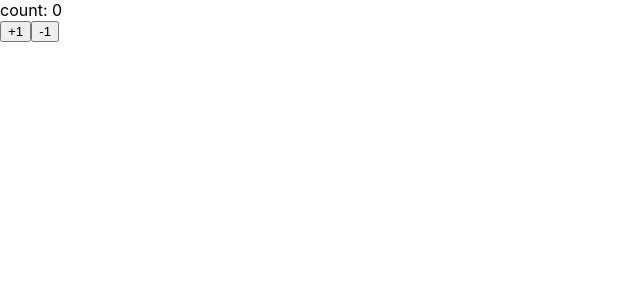
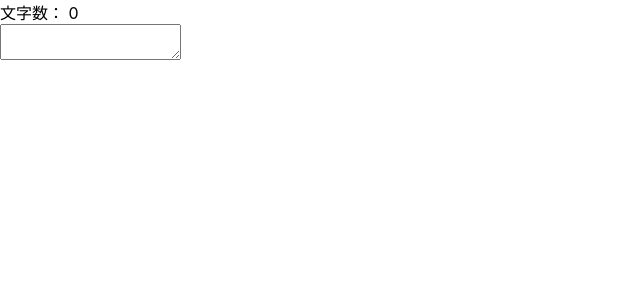
Before and after one commit to Naoya-abe/react-redux-crud2, a React (Create React App) app in the folder helloworld/: page / in a window 1280 px wide. Shown: the top 300 px of the page, without its empty margins (0-640 px from the left). Built offline with nearby package versions, Linux system fonts and the light colour scheme.

Commit message:
[update] char count

```diff
--- a/helloworld/src/App.js
+++ b/helloworld/src/App.js
@@ -3,35 +3,28 @@ import React, {Component} from 'react';
 const App = () => <Counter />;
 
 class Counter extends Component {
-  //Componentの初期化時にcallされる
   constructor(props) {
     super(props);
-    this.state = {count: 0};
-    console.log(this.state.count);
+    this.state = {count: 0, textValue: 'initial value'};
   }
 
-  handlePlusButton = () => {
-    //絶対にやってはいけないパターン
-    // this.state = {count: this.state.count + 1};
+  handleTextChange(textValue) {
+    this.setState({textValue});
+  }
 
-    //状態を変更したいときに使うおきまりのメソッド
-    //setStateを使ってさえいれば、その状態に関連するDOMが勝手に再描画される
-    this.setState({count: this.state.count + 1});
-  };
+  handleCountChange(textLength) {
+    this.setState({count: textLength});
+  }
 
-  handleMinusButton = () => {
-    this.setState({count: this.state.count - 1});
-  };
-
-  //setState実行された時にrender()が再度実行される
   render() {
-    console.log('render');
-
     return (
       <React.Fragment>
-        <div>count: {this.state.count}</div>
-        <button onClick={this.handlePlusButton}>+1</button>
-        <button onClick={this.handleMinusButton}>-1</button>
+        <div>文字数： {this.state.count}</div>
+        <textarea
+          type="text"
+          onChange={e => this.handleTextChange(e.target.value)}
+          onKeyUp={e => this.handleCountChange(e.target.value.length)}
+        />
       </React.Fragment>
     );
   }
```
